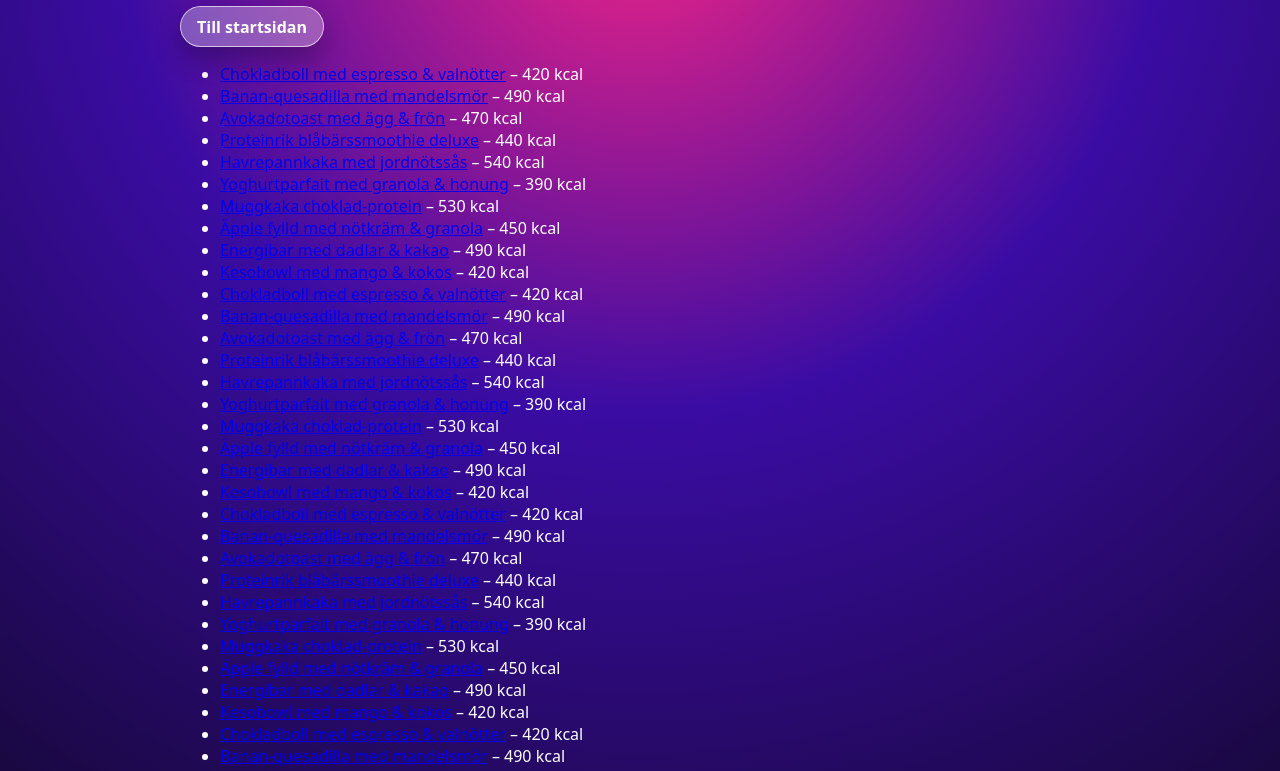
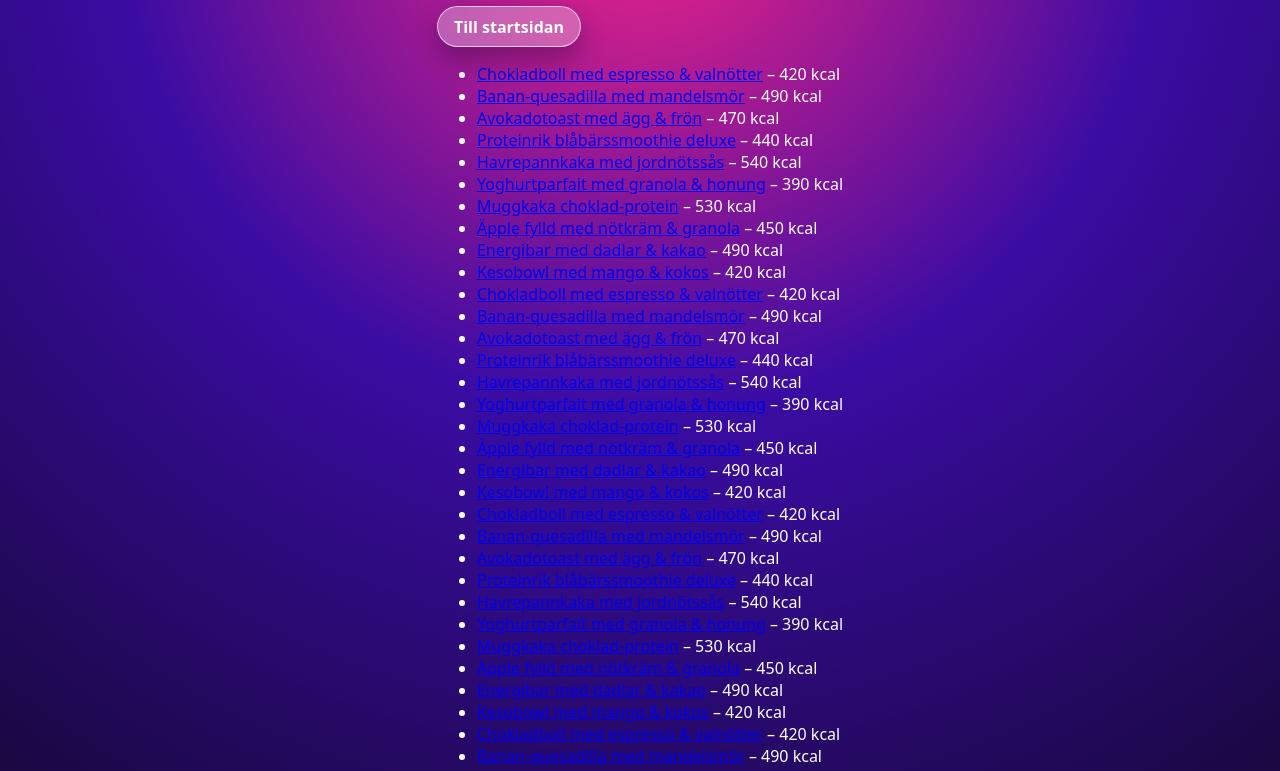
Before and after one commit to bjornwahman/energiknatte, a website: page public/recept/index.html in a window 1280 px wide. Shown: the part 112-883 px from the top of the page. Drawn offline with Linux system fonts and the light colour scheme.

Commit message:
Fix page-shell centering by anchoring body layout

```diff
--- a/public/style.css
+++ b/public/style.css
@@ -18,12 +18,14 @@ body {
   min-height: 100vh;
   min-height: 100dvh;
   padding: 2rem clamp(1rem, 5vw, 4rem) 4rem;
+  display: flex;
+  flex-direction: column;
+  align-items: center;
 }
 
 
 .page-shell {
   width: min(1200px, 100%);
-  margin: 0 auto;
 }
 
 main.page-shell {
```
